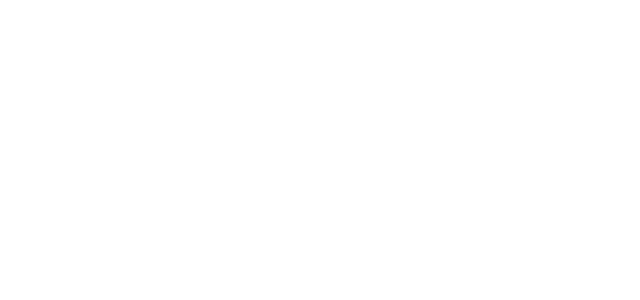
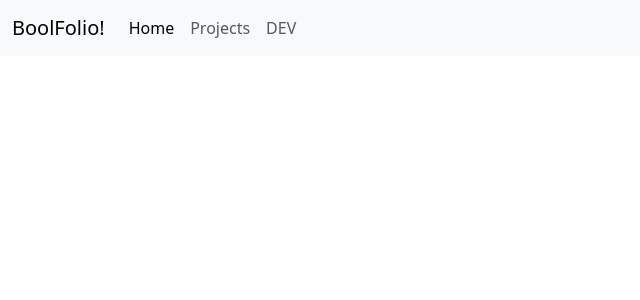
Before and after one commit to PietroDeBianchi/vite-boolfolio, a Vue app: page / in a window 1280 px wide. Shown: the top 300 px of the page, without its empty margins (0-640 px from the left). Built offline with nearby package versions, Linux system fonts and the light colour scheme.

Commit message:
still working in frontend part

```diff
--- a/src/App.vue
+++ b/src/App.vue
@@ -1,7 +1,20 @@
 <script>
-import HelloWorld from './components/HelloWorld.vue'
+import AppHeader from './components/AppHeader.vue';
+import AppMain from './components/AppMain.vue';
+
+export default {
+  components: {
+    AppHeader,
+    AppMain
+  }
+}
 </script>
 
-<template></template>
+<template>
+  <AppHeader></AppHeader>
+  <AppMain></AppMain>
+</template>
 
-<style></style>
+<style lang="scss">
+@use 'styles/general.scss'
+</style>
--- /dev/null
+++ b/src/components/AppHeader.vue
@@ -0,0 +1,26 @@
+<script>
+export default {
+    name: 'AppHeader'
+}
+</script>
+
+<template>
+    <nav class="navbar navbar-expand-lg bg-body-tertiary">
+        <div class="container-fluid">
+            <a class="navbar-brand" href="#">BoolFolio!</a>
+            <button class="navbar-toggler" type="button" data-bs-toggle="collapse" data-bs-target="#navbarNavAltMarkup"
+                aria-controls="navbarNavAltMarkup" aria-expanded="false" aria-label="Toggle navigation">
+                <span class="navbar-toggler-icon"></span>
+            </button>
+            <div class="collapse navbar-collapse" id="navbarNavAltMarkup">
+                <div class="navbar-nav">
+                    <a class="nav-link active" aria-current="page" href="#">Home</a>
+                    <a class="nav-link" href="#">Projects</a>
+                    <a class="nav-link" href="#">DEV</a>
+                </div>
+            </div>
+        </div>
+    </nav>
+</template>
+
+<style lang="scss"></style>
--- /dev/null
+++ b/src/components/AppMain.vue
@@ -0,0 +1,29 @@
+<script>
+import axios from 'axios';
+
+export default {
+    name: 'AppMain',
+
+    data() {
+        return {
+
+        }
+    },
+    methods: {
+        getProject() {
+
+        }
+    },
+    mounted() {
+        this.getProject();
+    }
+}
+</script>
+
+<template>
+    <div class="container">
+        <div class="row"></div>
+    </div>
+</template>
+
+<style lang="scss"></style>
--- a/src/components/HelloWorld.vue
+++ /dev/null
@@ -1,7 +0,0 @@
-<script>
-
-</script>
-
-<template></template>
-
-<style scoped></style>
--- a/src/main.js
+++ b/src/main.js
@@ -1,5 +1,5 @@
 import { createApp } from 'vue'
-import './style.css'
 import App from './App.vue'
+import 'bootstrap'
 
 createApp(App).mount('#app')
--- a/src/style.css
+++ /dev/null
@@ -1,89 +0,0 @@
-:root {
-  font-family: Inter, system-ui, Avenir, Helvetica, Arial, sans-serif;
-  line-height: 1.5;
-  font-weight: 400;
-
-  color-scheme: light dark;
-  color: rgba(255, 255, 255, 0.87);
-  background-color: #242424;
-
-  font-synthesis: none;
-  text-rendering: optimizeLegibility;
-  -webkit-font-smoothing: antialiased;
-  -moz-osx-font-smoothing: grayscale;
-  -webkit-text-size-adjust: 100%;
-}
-
-a {
-  font-weight: 500;
-  color: #646cff;
-  text-decoration: inherit;
-}
-a:hover {
-  color: #535bf2;
-}
-
-a {
-  font-weight: 500;
-  color: #646cff;
-  text-decoration: inherit;
-}
-a:hover {
-  color: #535bf2;
-}
-
-body {
-  margin: 0;
-  display: flex;
-  place-items: center;
-  min-width: 320px;
-  min-height: 100vh;
-}
-
-h1 {
-  font-size: 3.2em;
-  line-height: 1.1;
-}
-
-button {
-  border-radius: 8px;
-  border: 1px solid transparent;
-  padding: 0.6em 1.2em;
-  font-size: 1em;
-  font-weight: 500;
-  font-family: inherit;
-  background-color: #1a1a1a;
-  cursor: pointer;
-  transition: border-color 0.25s;
-}
-button:hover {
-  border-color: #646cff;
-}
-button:focus,
-button:focus-visible {
-  outline: 4px auto -webkit-focus-ring-color;
-}
-
-.card {
-  padding: 2em;
-}
-
-#app {
-  max-width: 1280px;
-  margin: 0 auto;
-  padding: 2rem;
-  text-align: center;
-}
-
-@media (prefers-color-scheme: light) {
-  :root {
-    color: #213547;
-    background-color: #ffffff;
-  }
-  a:hover {
-    color: #747bff;
-  }
-  button {
-    background-color: #f9f9f9;
-  }
-}
--- /dev/null
+++ b/src/styles/general.scss
@@ -0,0 +1 @@
+@import 'node_modules/bootstrap/scss/bootstrap';
```
